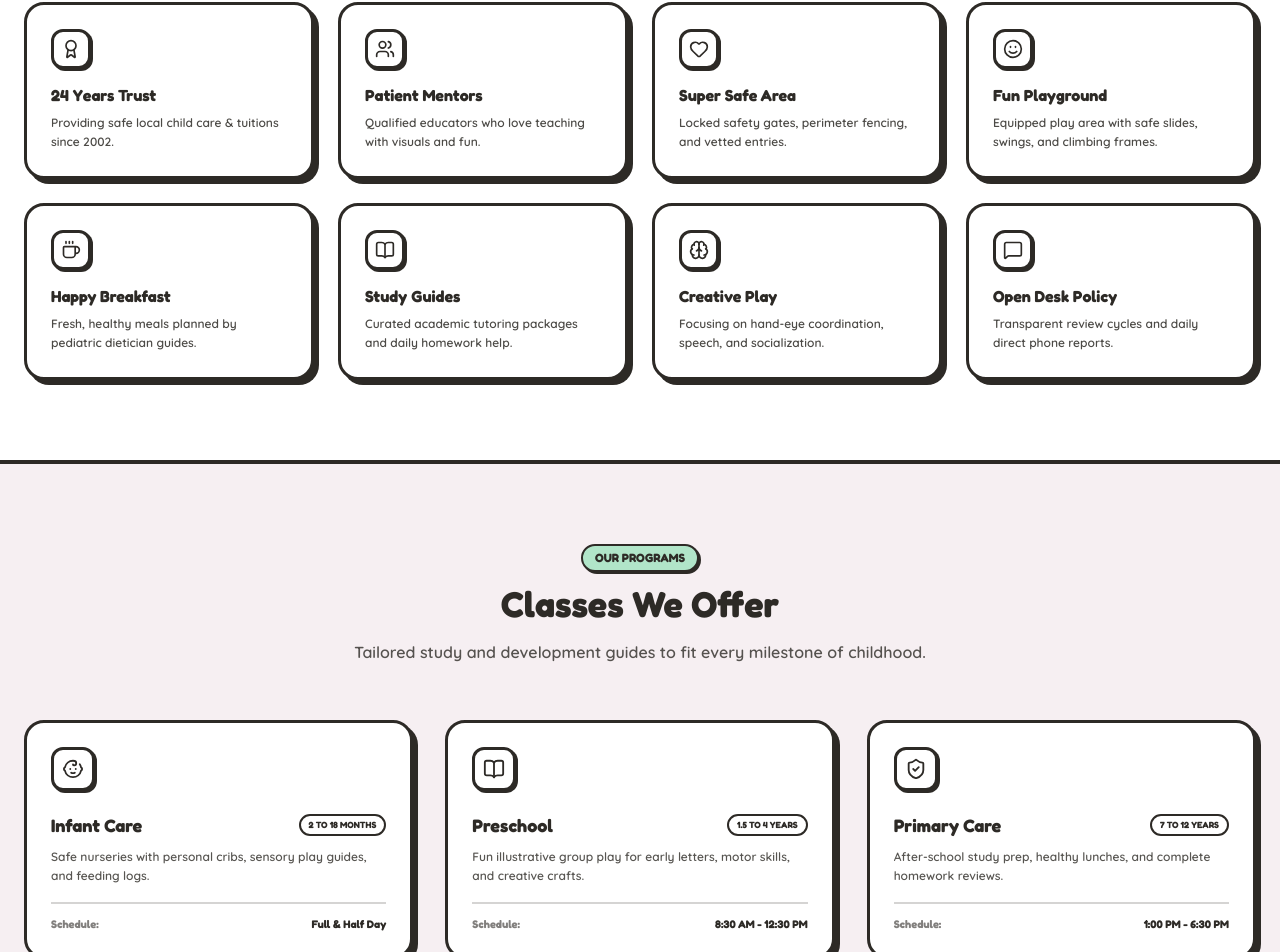
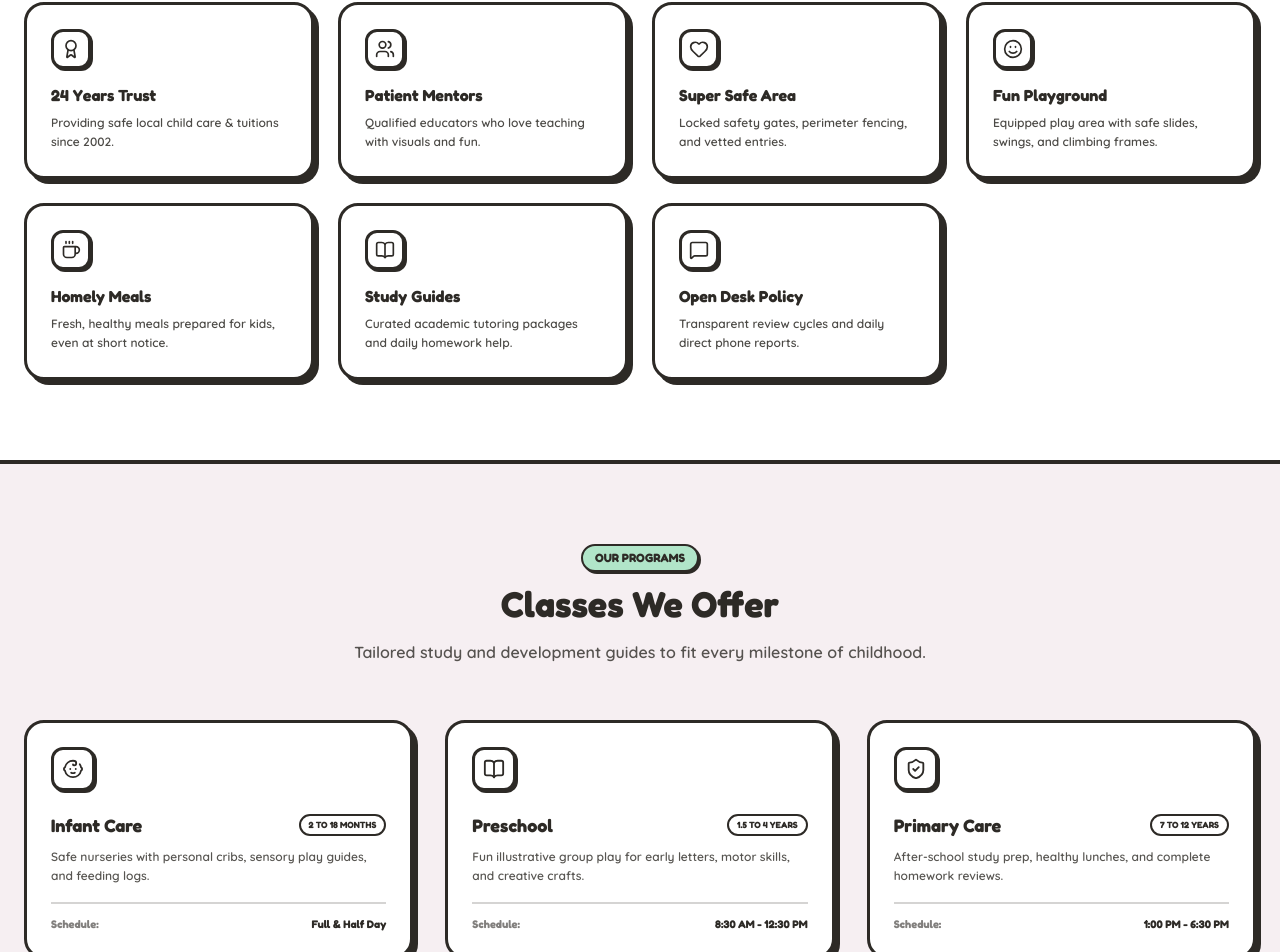
Before and after one commit to iaminsane004-max/childrens-world, a Next.js app: page / in a window 1280 px wide. Shown: the part 1194-2146 px from the top of the page. Built offline with nearby package versions, Linux system fonts and the light colour scheme.

Commit message:
Update Happy Breakfast to Homely Meals and remove Creative Play

```diff
--- a/components/WhyChooseUs.tsx
+++ b/components/WhyChooseUs.tsx
@@ -8,9 +8,8 @@ const features = [
   { title: "Patient Mentors", desc: "Qualified educators who love teaching with visuals and fun.", icon: <Users size={20} className="text-charcoal" />, color: "bg-mint-green" },
   { title: "Super Safe Area", desc: "Locked safety gates, perimeter fencing, and vetted entries.", icon: <Heart size={20} className="text-charcoal" />, color: "bg-coral-peach" },
   { title: "Fun Playground", desc: "Equipped play area with safe slides, swings, and climbing frames.", icon: <Smile size={20} className="text-charcoal" />, color: "bg-sky-cyan" },
-  { title: "Happy Breakfast", desc: "Fresh, healthy meals planned by pediatric dietician guides.", icon: <Coffee size={20} className="text-charcoal" />, color: "bg-lilac-purple" },
+  { title: "Homely Meals", desc: "Fresh, healthy meals prepared for kids, even at short notice.", icon: <Coffee size={20} className="text-charcoal" />, color: "bg-lilac-purple" },
   { title: "Study Guides", desc: "Curated academic tutoring packages and daily homework help.", icon: <BookOpen size={20} className="text-charcoal" />, color: "bg-white" },
-  { title: "Creative Play", desc: "Focusing on hand-eye coordination, speech, and socialization.", icon: <Brain size={20} className="text-charcoal" />, color: "bg-sunny-yellow" },
   { title: "Open Desk Policy", desc: "Transparent review cycles and daily direct phone reports.", icon: <MessageSquare size={20} className="text-charcoal" />, color: "bg-mint-green" },
 ];
 
```
